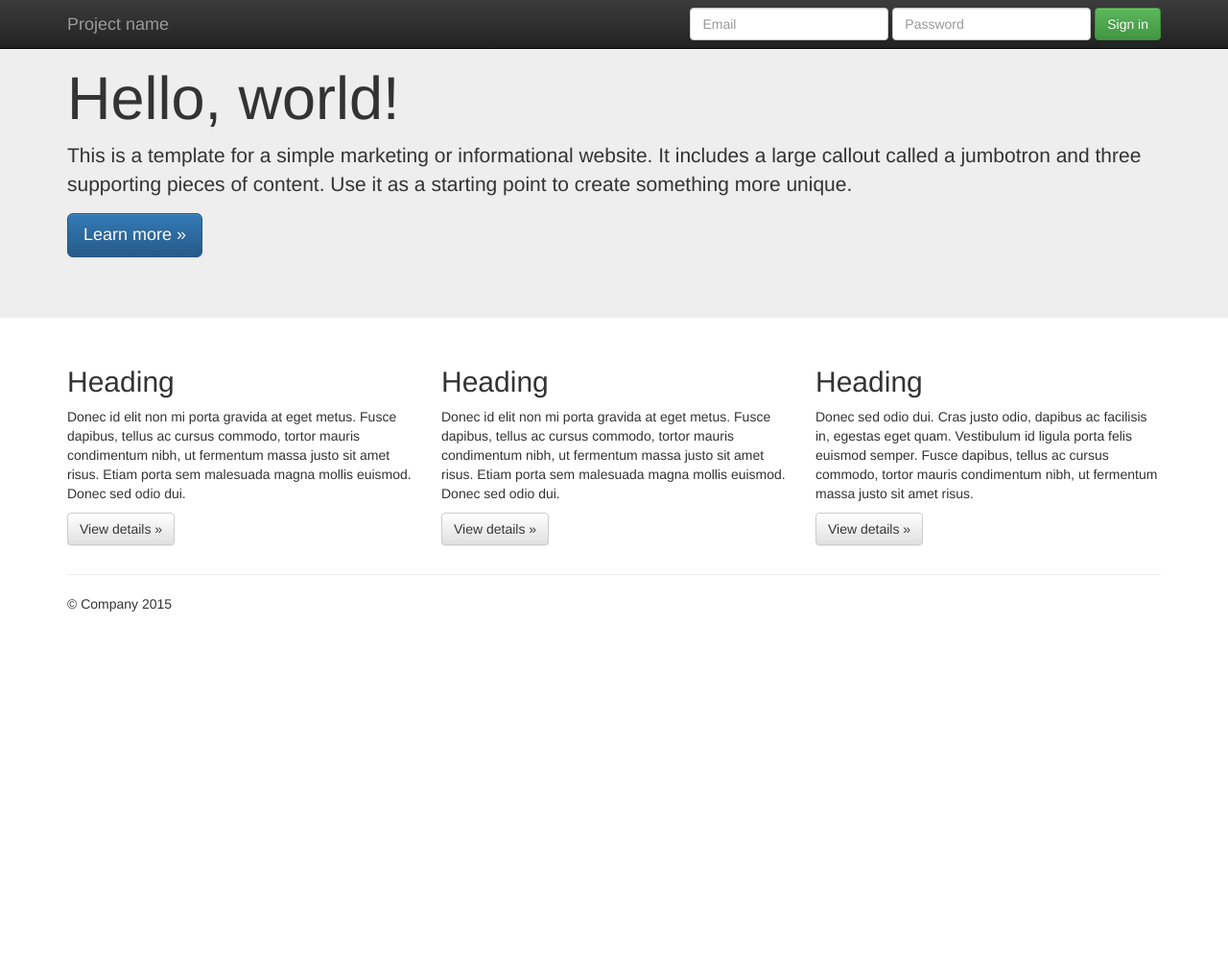
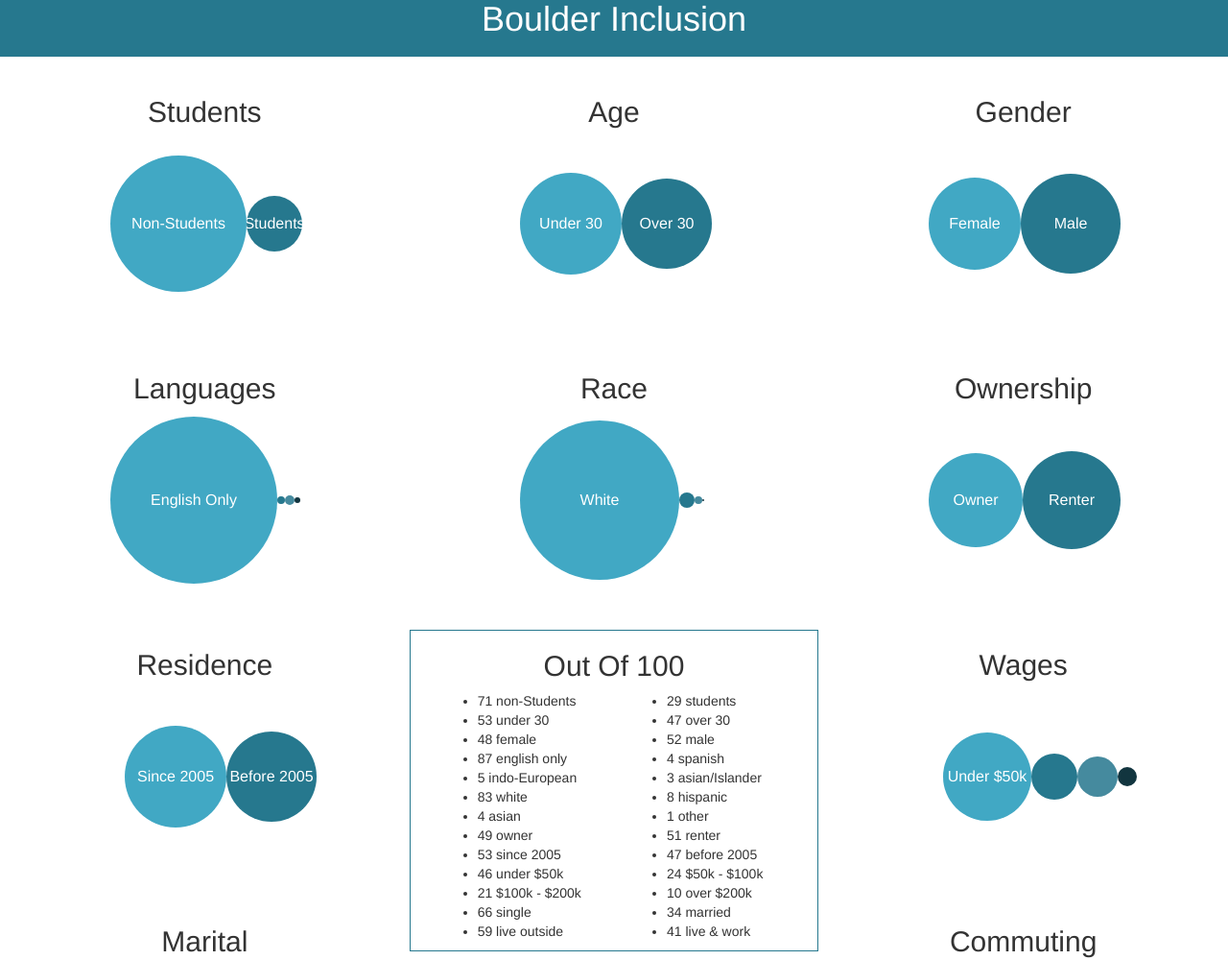
Before and after one commit to boonrs/boulder-inclusion, a plain HTML site: page index.html in a window 1280 px wide. Shown: the top 1000 px of the page at 96% size. Before the commit the page ends 800 px from the top, so only its background shows below. Drawn offline with nearby package versions, Linux system fonts and the light colour scheme.

Commit message:
Remove boilerplate code

```diff
--- a/index.html
+++ b/index.html
@@ -27,69 +27,30 @@
         <!--[if lt IE 8]>
             <p class="browserupgrade">You are using an <strong>outdated</strong> browser. Please <a href="http://browsehappy.com/">upgrade your browser</a> to improve your experience.</p>
         <![endif]-->
-    <nav class="navbar navbar-inverse navbar-fixed-top" role="navigation">
-      <div class="container">
-        <div class="navbar-header">
-          <button type="button" class="navbar-toggle collapsed" data-toggle="collapse" data-target="#navbar" aria-expanded="false" aria-controls="navbar">
-            <span class="sr-only">Toggle navigation</span>
-            <span class="icon-bar"></span>
-            <span class="icon-bar"></span>
-            <span class="icon-bar"></span>
-          </button>
-          <a class="navbar-brand" href="#">Project name</a>
+
+    <div class="page-header title">
+      <h1>Boulder Inclusion</h1>
     </div>
-        <div id="navbar" class="navbar-collapse collapse">
-          <form class="navbar-form navbar-right" role="form">
-            <div class="form-group">
-              <input type="text" placeholder="Email" class="form-control">
+
+    <div class="container-fluid">
+        <div id="firstRow" class="row"></div>
+        <div id="secondRow" class="row"></div>
+        <div id="fourthRow" class="row">
+            <div id="left" class="col-md-4"></div>
+            <div id="middle" class="col-md-4 out-of-100">
+                <h2 class="bubble-title">Out of 100</h2>
+                <div id="middleLeft" class="col-md-6"></div>
+                <div id="middleRight" class="col-md-6"></div>
             </div>
-            <div class="form-group">
-              <input type="password" placeholder="Password" class="form-control">
-            </div>
-            <button type="submit" class="btn btn-success">Sign in</button>
-          </form>
-        </div><!--/.navbar-collapse -->
-      </div>
-    </nav>
-
-    <!-- Main jumbotron for a primary marketing message or call to action -->
-    <div class="jumbotron">
-      <div class="container">
-        <h1>Hello, world!</h1>
-        <p>This is a template for a simple marketing or informational website. It includes a large callout called a jumbotron and three supporting pieces of content. Use it as a starting point to create something more unique.</p>
-        <p><a class="btn btn-primary btn-lg" href="#" role="button">Learn more &raquo;</a></p>
+            <div id="right" class="col-md-4"></div>
         </div>
     </div>
 
-    <div class="container">
-      <!-- Example row of columns -->
-      <div class="row">
-        <div class="col-md-4">
-          <h2>Heading</h2>
-          <p>Donec id elit non mi porta gravida at eget metus. Fusce dapibus, tellus ac cursus commodo, tortor mauris condimentum nibh, ut fermentum massa justo sit amet risus. Etiam porta sem malesuada magna mollis euismod. Donec sed odio dui. </p>
-          <p><a class="btn btn-default" href="#" role="button">View details &raquo;</a></p>
-        </div>
-        <div class="col-md-4">
-          <h2>Heading</h2>
-          <p>Donec id elit non mi porta gravida at eget metus. Fusce dapibus, tellus ac cursus commodo, tortor mauris condimentum nibh, ut fermentum massa justo sit amet risus. Etiam porta sem malesuada magna mollis euismod. Donec sed odio dui. </p>
-          <p><a class="btn btn-default" href="#" role="button">View details &raquo;</a></p>
-       </div>
-        <div class="col-md-4">
-          <h2>Heading</h2>
-          <p>Donec sed odio dui. Cras justo odio, dapibus ac facilisis in, egestas eget quam. Vestibulum id ligula porta felis euismod semper. Fusce dapibus, tellus ac cursus commodo, tortor mauris condimentum nibh, ut fermentum massa justo sit amet risus.</p>
-          <p><a class="btn btn-default" href="#" role="button">View details &raquo;</a></p>
-        </div>
-      </div>
-
-      <hr>
-
-      <footer>
-        <p>&copy; Company 2015</p>
-      </footer>
-    </div> <!-- /container -->        <script src="//ajax.googleapis.com/ajax/libs/jquery/1.11.2/jquery.min.js"></script>
+    <script src="//ajax.googleapis.com/ajax/libs/jquery/1.11.2/jquery.min.js"></script>
     <script>window.jQuery || document.write('<script src="js/vendor/jquery-1.11.2.min.js"><\/script>')</script>
 
-        <script src="js/vendor/bootstrap.min.js"></script>
+    <script src="https://cdnjs.cloudflare.com/ajax/libs/d3/3.5.3/d3.min.js"></script>
+    <script>window.d3 || document.write('<script src="js/vendor/d3-3.5.4.min.js"><\/script>')</script>
 
     <script src="js/main.js"></script>
 
```
Also changed, not shown: main.html (deleted, +0 -67 lines). Lines whose indentation alone changed are shown as unchanged.
